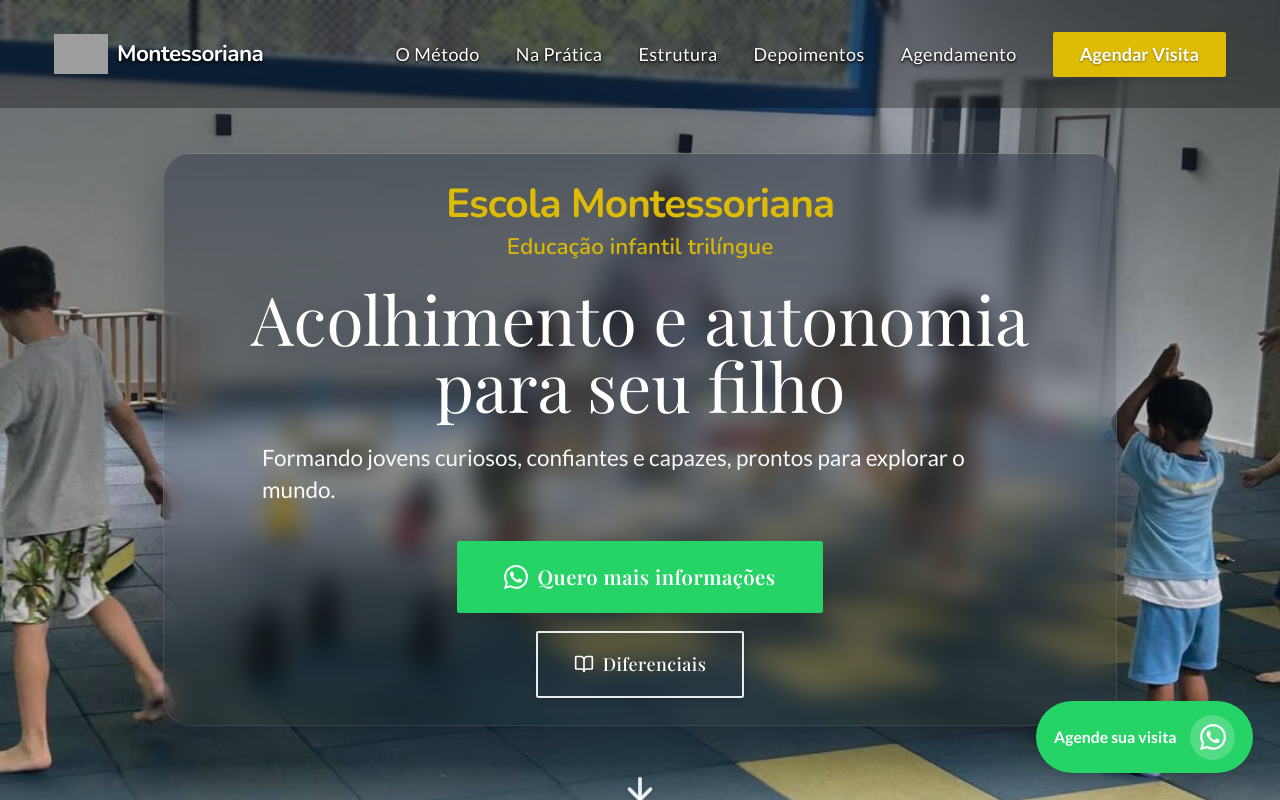
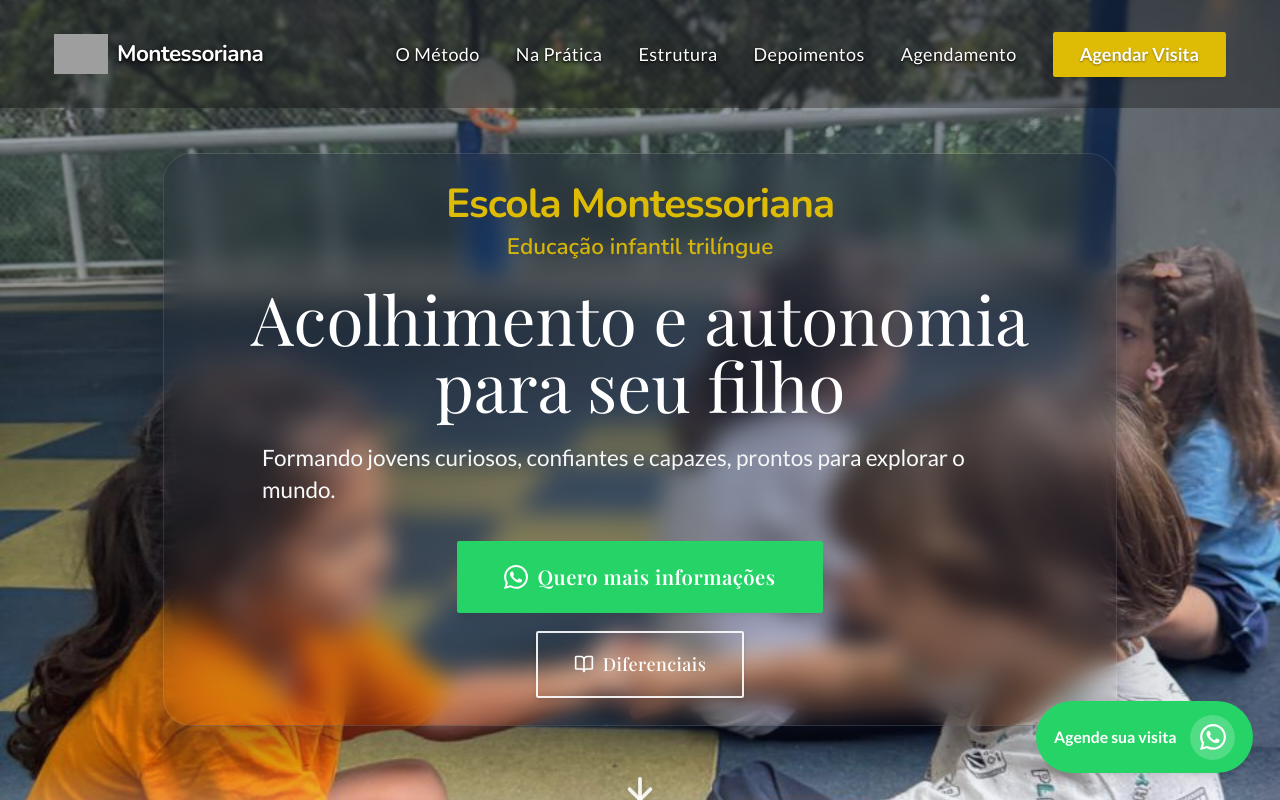
Before and after one commit to cberbel/Escola-montessoriana-site, a React (Vite) app in the folder escola-montessoriana-de-laranjeiras-main/: page / in a window 1280 px wide. Shown: the top 800 px of the page. Built offline with nearby package versions, Linux system fonts and the light colour scheme; grey boxes are pictures that could not be loaded.

Commit message:
Troca foto de fundo da primeira tela pela foto das crianças de mãos dadas
Co-Authored-By: Claude Fable 5 <noreply@anthropic.com>

```diff
--- a/escola-montessoriana-de-laranjeiras-main/components/Hero.tsx
+++ b/escola-montessoriana-de-laranjeiras-main/components/Hero.tsx
@@ -9,7 +9,7 @@ const WhatsAppIcon = ({ size = 20, className = '' }: { size?: number; className?
 );
 
 export const Hero: React.FC = () => {
-  const bgImageUrl = '/images/hero-capoeira.jpg';
+  const bgImageUrl = '/images/hero-criancas.jpg';
 
   return (
     <div className="relative min-h-screen w-full flex items-center justify-center md:items-start md:pt-[8.5rem] md:justify-center md:pb-16">
```
Also changed, not shown: escola-montessoriana-de-laranjeiras-main/public/images/hero-criancas.jpg (added).
